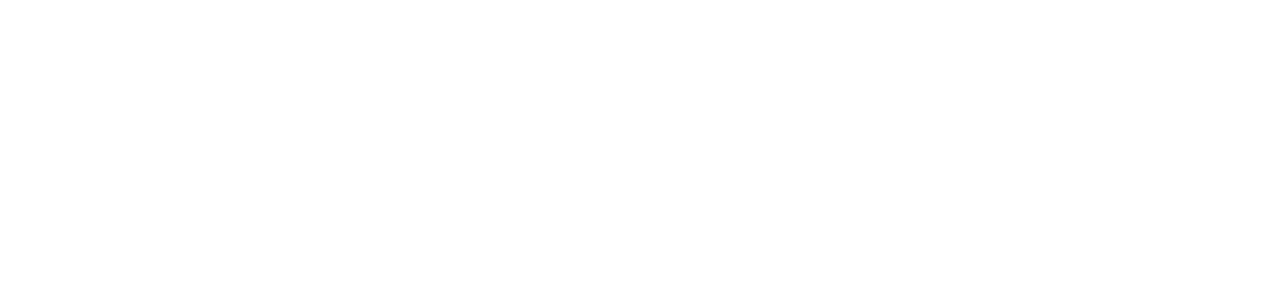
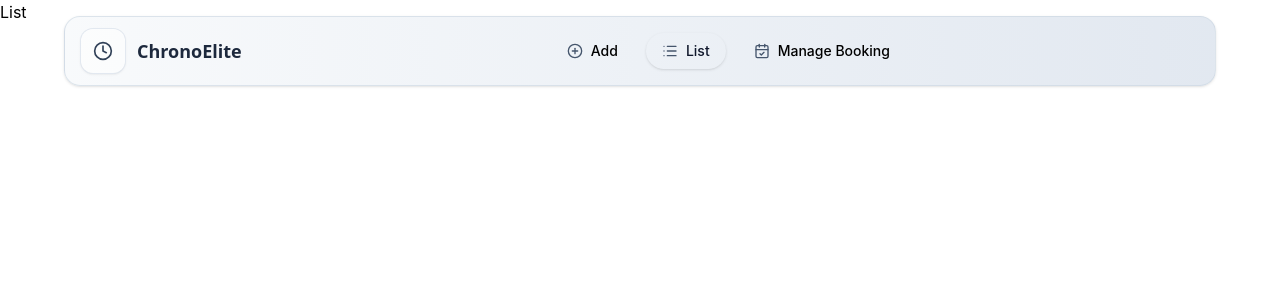
Before and after one commit to ChamalshaInduwara/E-Commerce, a React (Vite) app in the folder admin/: page /list in a window 1280 px wide. Before the commit this address had no page. Shown: the top 300 px of the page. Built offline with nearby package versions, Linux system fonts and the light colour scheme.

Commit message:
Add List page and integrate with routing

```diff
--- a/admin/src/App.jsx
+++ b/admin/src/App.jsx
@@ -1,12 +1,14 @@
 import React from 'react'
 import { Route, Routes } from 'react-router-dom'
 import Add from './pages/Add'
+import List from './pages/List'
 
 const App = () => {
   return (
     <>
     <Routes>
       <Route path="/" element={<Add />} />
+      <Route path="/list" element={<List />} />
     </Routes>
     </>
   )
--- /dev/null
+++ b/admin/src/components/ListPage.jsx
@@ -0,0 +1,11 @@
+import React from 'react'
+
+const ListPage = () => {
+  return (
+    <div>
+        List
+    </div>
+  )
+}
+
+export default ListPage
--- /dev/null
+++ b/admin/src/pages/List.jsx
@@ -0,0 +1,14 @@
+import React from 'react'
+import Navbar from '../components/Navbar'
+import ListPage from '../components/ListPage'
+
+const List = () => {
+  return (
+    <div>
+        <Navbar />
+        <ListPage />
+    </div>
+  )
+}
+
+export default List
```
